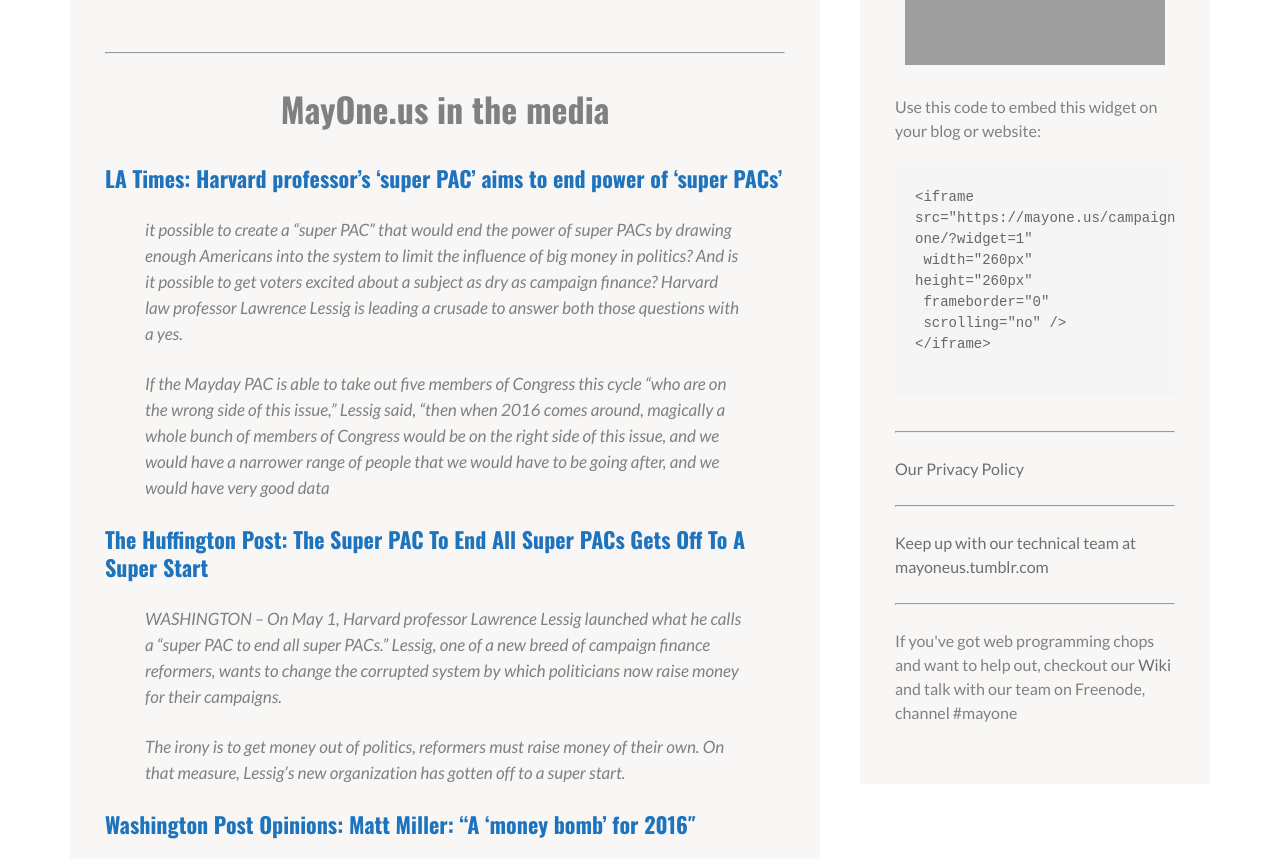
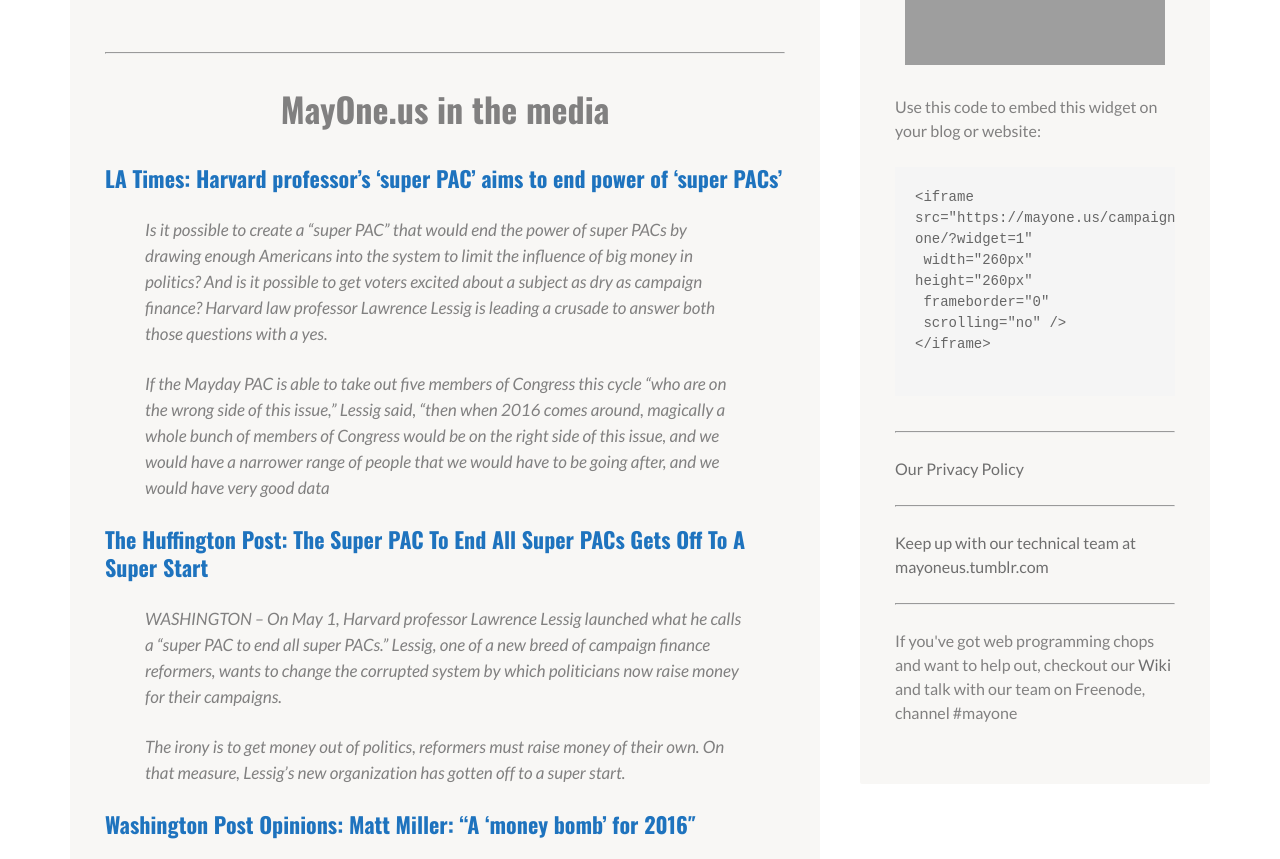
Before and after one commit to MayOneUS/2014-06-02-mayone.us-website, a Jekyll site: the page built from learn-more.md, in a window 1280 px wide and 900 px high, scrolled down 1335 px, cut to the strip 41-900 px from the top of the window. Built offline with Jekyll 4.4.1, drawn with Linux system fonts in a browser that asks for light colours; nearby versions of some CDN libraries; library files that are not in the unit come from our copies.

Commit message:
Fix typos

```diff
--- a/learn-more.md
+++ b/learn-more.md
@@ -29,7 +29,7 @@ title: Learn More
 # MayOne.us in the media
 
 ###[LA Times: Harvard professor's 'super PAC' aims to end power of 'super PACs'](http://www.latimes.com/nation/politics/politicsnow/la-pn-harvard-professor-super-pac-big-money-politics-20140523-story.html)
->  it possible to create a "super PAC" that would end the power of super PACs by drawing enough Americans into the system to limit the influence of big money in politics? And is it possible to get voters excited about a subject as dry as campaign finance?  Harvard law professor Lawrence Lessig is leading a crusade to answer both those questions with a yes.
+>  Is it possible to create a "super PAC" that would end the power of super PACs by drawing enough Americans into the system to limit the influence of big money in politics? And is it possible to get voters excited about a subject as dry as campaign finance?  Harvard law professor Lawrence Lessig is leading a crusade to answer both those questions with a yes.
 
 >  If the Mayday PAC is able to take out five members of Congress this cycle “who are on the wrong side of this issue,” Lessig said, “then when 2016 comes around, magically a whole bunch of members of Congress would be on the right side of this issue, and we would have a narrower range of people that we would have to be going after, and we would have very good data
 
```
